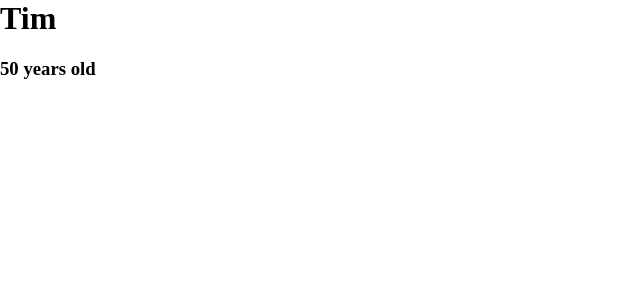
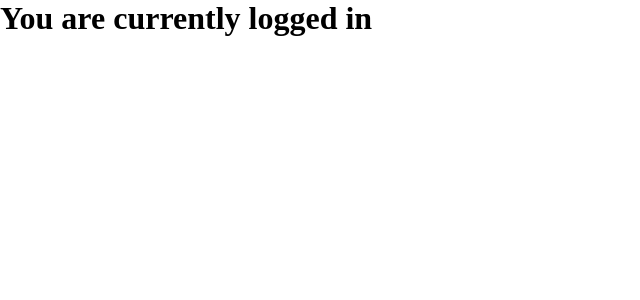
Before and after one commit to timmmyeo/learning-react, a React (Create React App) app: page / in a window 1280 px wide. Shown: the top 300 px of the page, without its empty margins (0-640 px from the left). Built offline with nearby package versions, Linux system fonts and the light colour scheme.

Commit message:
More state practice (boolean log in/out)

```diff
--- a/src/index.js
+++ b/src/index.js
@@ -1,7 +1,7 @@
 import React from "react"
 import ReactDOM from "react-dom"
 
-import App from "./state_components/App.js"
+import App2 from "./state_components/App2.js"
 
 
-ReactDOM.render(<App />, document.getElementById("root"));
+ReactDOM.render(<App2 />, document.getElementById("root"));
--- /dev/null
+++ b/src/state_components/App2.js
@@ -0,0 +1,27 @@
+import React from "react"
+
+// Given a stateless functional component, add state to it
+// state should have a property called `isLoggedIn` which is a boolean
+// (true if logged in, false if not)
+// Then, give your best shot at rendering the word "in" if the user is logged in
+// or "out" if the user is logged out.
+
+class App2 extends React.Component {
+  constructor() {
+    super()
+    this.state = {
+      isLoggedIn: true
+    }
+  }
+  render() {
+    const loggedInText = this.state.isLoggedIn ? "in" : "out"
+    return (
+      <div>
+          <h1>You are currently logged {loggedInText}</h1>
+      </div>
+      )
+  }
+}
+
+
+export default App2
```
